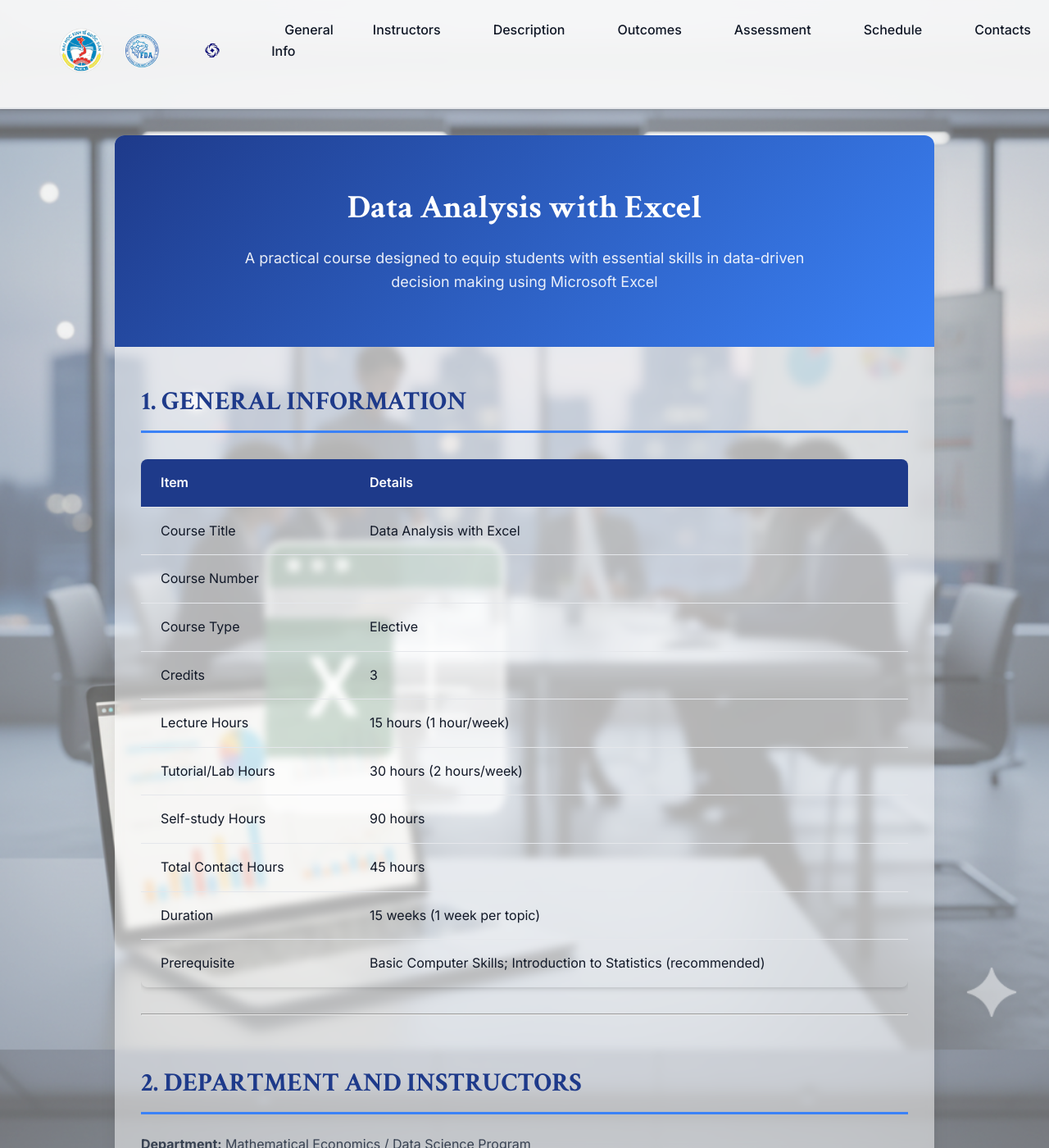
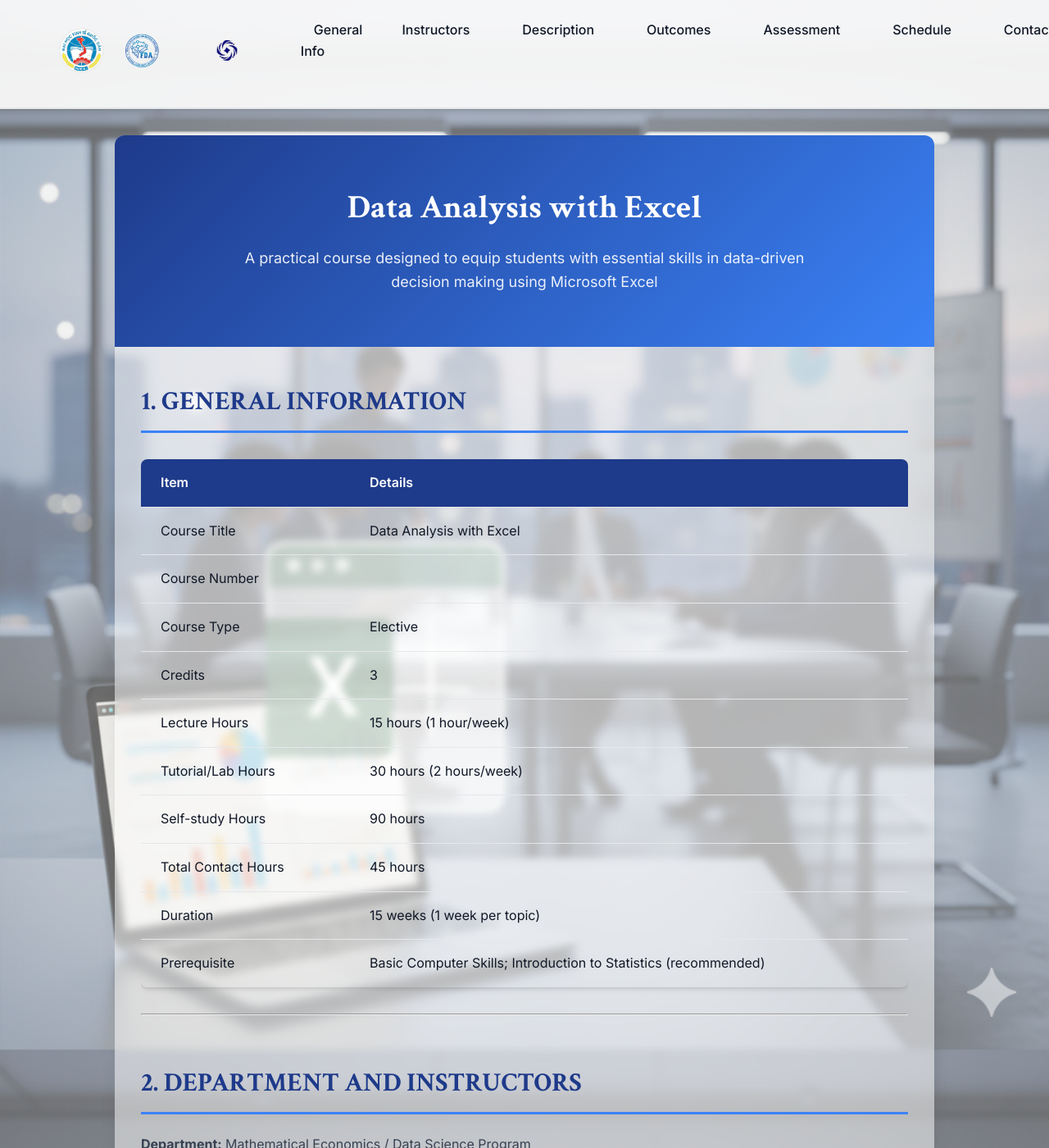
Before and after one commit to nghianguyen7171/excel_course, a Jekyll site: the page built from index.md, in a window 1280 px wide and 1400 px high. Shown: the whole window at 82% size. Built offline with Jekyll 4.4.1, drawn with Linux system fonts in a browser that asks for light colours.

Commit message:
Increase BAI logo size in header

```diff
--- a/assets/css/main.scss
+++ b/assets/css/main.scss
@@ -216,7 +216,7 @@ a {
     }
 
     &.logo-bai {
-        height: 45px;
+        height: 65px;
     }
 
     @media (max-width: $breakpoint-md) {
@@ -231,7 +231,7 @@ a {
         }
 
         &.logo-bai {
-            height: 35px;
+            height: 55px;
         }
     }
 }
```
